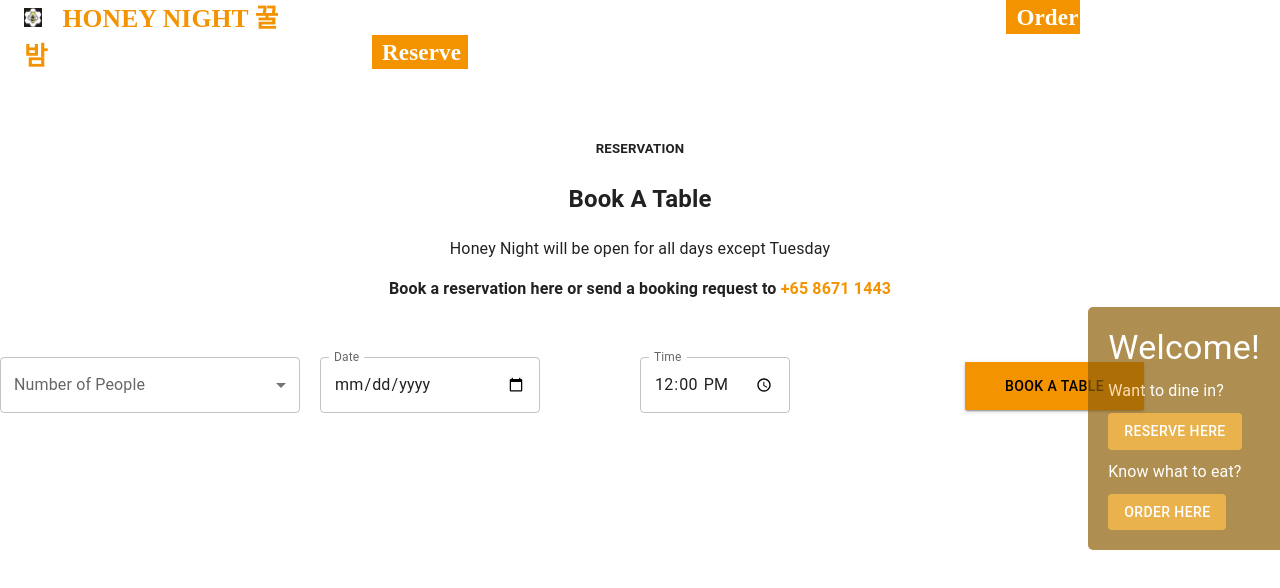
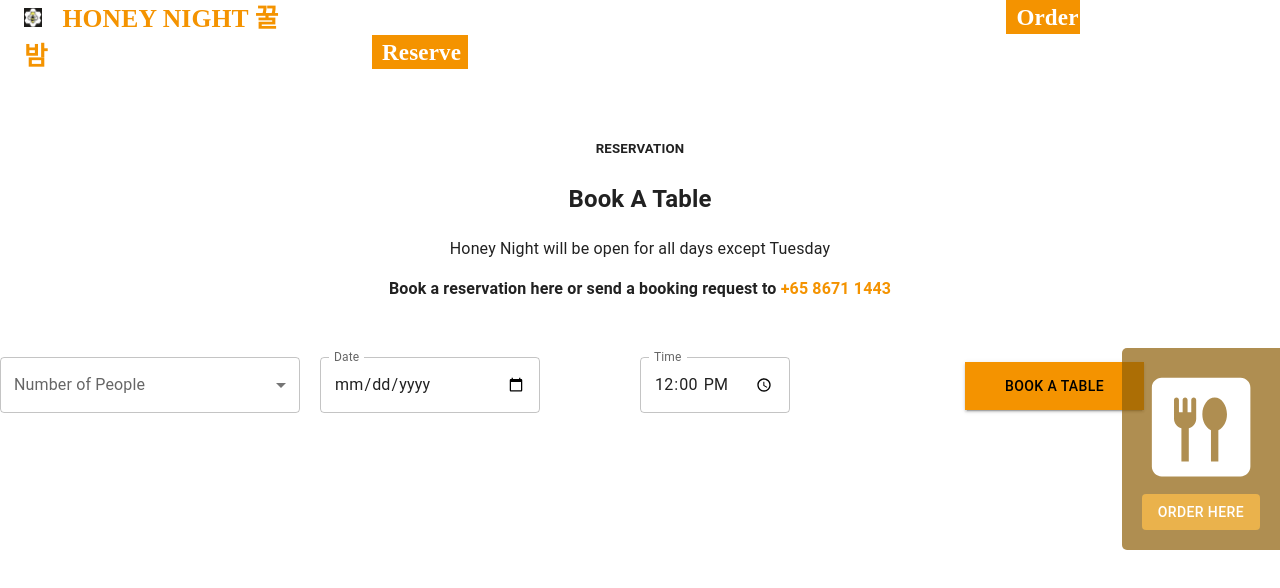
Before and after one commit to imxavieer/FYP, a React (Create React App) app in the folder customer-frontend/: page /reserve in a window 1280 px wide. Shown: the top 588 px of the page. Built offline with nearby package versions, Linux system fonts and the light colour scheme; a web font is replaced by a local one.

Commit message:
changing layout

```diff
--- a/customer-frontend/src/components/PopupPrompt.css
+++ b/customer-frontend/src/components/PopupPrompt.css
@@ -14,6 +14,14 @@
 .popupContainer:hover{
     opacity: 1;
 }
+.iconContainer {
+    width: 100%;
+}
+
+.iconContainer svg {
+    width: auto;
+    height: auto;
+}
 
 .popupText {
     padding-top: 10px;
--- a/customer-frontend/src/components/PopupPrompt.js
+++ b/customer-frontend/src/components/PopupPrompt.js
@@ -3,6 +3,7 @@
 import { useNavigate } from "react-router-dom";
 import "./PopupPrompt.css";
 import "../index.css";
+import DiningIcon from "@mui/icons-material/Dining";
 function PopupPrompt() {
     const navigate = useNavigate();
     const redirectToReservation = () => {
@@ -13,28 +14,19 @@
     };
     return (
         <Box className="popupContainer">
-            <Typography variant="h4">Welcome!</Typography>
-            <Typography className = "popupText">Want to dine in?</Typography>
-            <Button
-                variant={"filled"}
-                onClick={() => {
-                    redirectToReservation();
-                }}
-                sx = {{
-                    background:"#e19200",
-                }}
-            >
-                Reserve here
-            </Button>
-
-            <Typography className = "popupText">Know what to eat?</Typography>
+            <Box className="iconContainer">
+                <DiningIcon />
+            </Box>
             <Button
                 variant={"filled"}
                 onClick={() => {
                     redirectToOrder();
                 }}
-                sx = {{
-                    background:"#e19200",
+                sx={{
+                    background: "#e19200",
+                    "&:hover": {
+                        background: "#A56402",
+                    },
                 }}
             >
                 Order here
--- a/customer-frontend/src/index.css
+++ b/customer-frontend/src/index.css
@@ -17,3 +17,7 @@
   background: orange;
   color: white;
 }
+
+.actionButton:hover {
+  background: #d08c0c;
+}
```
